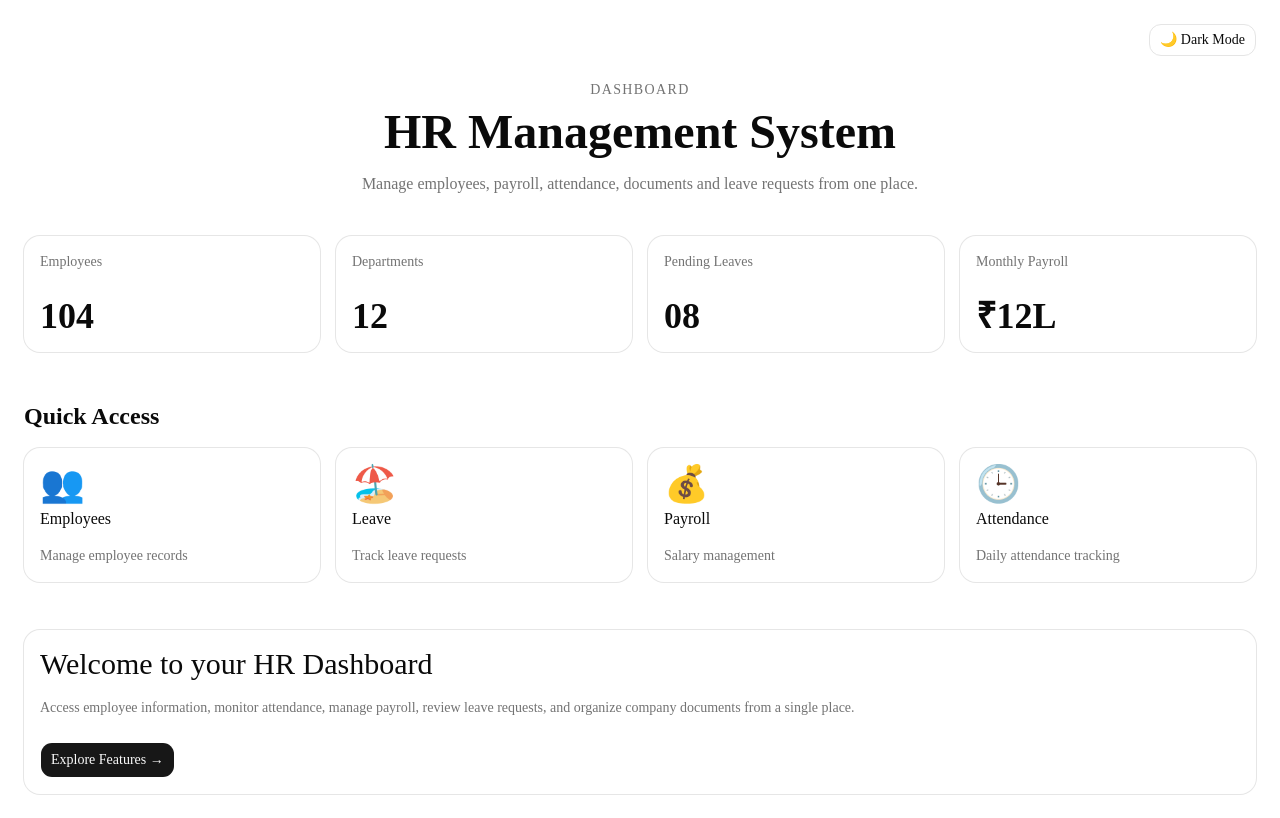
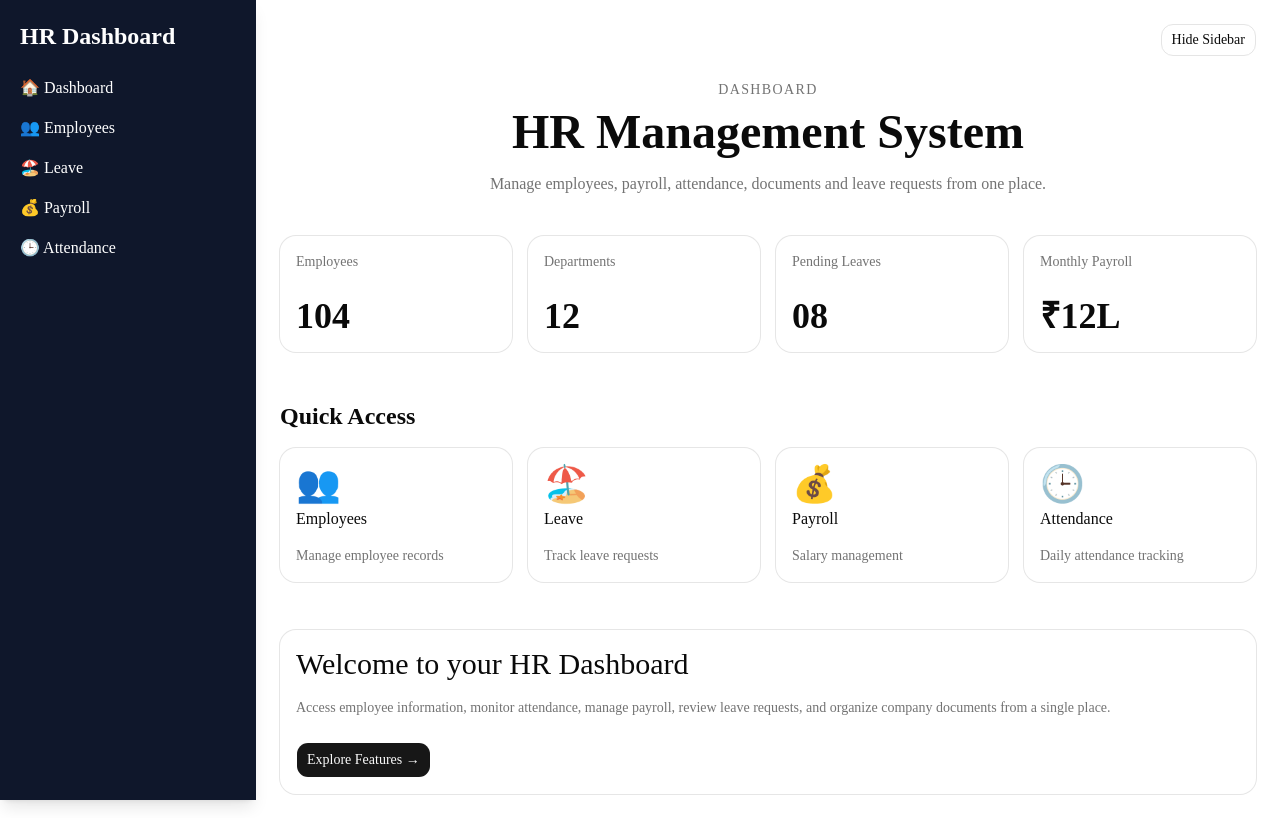
Before and after one commit to payal225/Human-resource-management-system, a Next.js app: page / in a window 1280 px wide. Built offline with nearby package versions, Linux system fonts and the light colour scheme.

Commit message:
cleaned the code

```diff
--- a/package.json
+++ b/package.json
@@ -9,6 +9,7 @@
     "lint": "eslint"
   },
   "dependencies": {
+    "@reduxjs/toolkit": "^2.12.0",
     "@tanstack/react-query": "^5.101.0",
     "ag-grid-community": "^35.3.1",
     "ag-grid-react": "^35.3.1",
@@ -20,6 +21,7 @@
     "radix-ui": "^1.5.0",
     "react": "19.2.4",
     "react-dom": "19.2.4",
+    "react-redux": "^9.3.0",
     "react-router-dom": "^7.18.0",
     "shadcn": "^4.11.0",
     "tailwind-merge": "^3.6.0",
--- a/src/app/layout.tsx
+++ b/src/app/layout.tsx
@@ -23,18 +23,18 @@ export const metadata: Metadata = {
 
 export default function RootLayout({
   children,
-}: Readonly<{
+}: {
   children: ReactNode;
-}>) {
+}) {
   return (
-    <Providers>
     <html lang="en" suppressHydrationWarning>
       <body
         className={`${geistSans.variable} ${geistMono.variable} antialiased`}
       >
-        <ThemeProvider>{children}</ThemeProvider>
+        <Providers>
+          <ThemeProvider>{children}</ThemeProvider>
+        </Providers>
       </body>
     </html>
-    </Providers>
   );
 }
--- a/src/app/page.tsx
+++ b/src/app/page.tsx
@@ -1,8 +1,10 @@
-'use client';
+"use client";
 
 import Link from "next/link";
-import { useContext } from "react";
-import { ThemeContext } from "@/context/themeProvider";
+import { useDispatch, useSelector } from "react-redux";
+import type { RootState } from "@/store/store";
+import { toggleSidebar } from "@/store/sidebarSlice";
+import Sidebar from "@/components/ui/Sidebar";
 
 import { Button } from "@/components/ui/button";
 import {
@@ -13,7 +15,11 @@ import {
 } from "@/components/ui/card";
 
 export default function Home() {
-  const { isDark, toggleTheme } = useContext(ThemeContext);
+  const dispatch = useDispatch();
+
+  const isOpen = useSelector(
+    (state: RootState) => state.sidebar.isOpen
+  );
 
   const menuItems = [
     {
@@ -43,30 +49,28 @@ export default function Home() {
   ];
 
   const stats = [
-    {
-      value: "104",
-      label: "Employees",
-    },
-    {
-      value: "12",
-      label: "Departments",
-    },
-    {
-      value: "08",
-      label: "Pending Leaves",
-    },
-    {
-      value: "₹12L",
-      label: "Monthly Payroll",
-    },
+    { value: "104", label: "Employees" },
+    { value: "12", label: "Departments" },
+    { value: "08", label: "Pending Leaves" },
+    { value: "₹12L", label: "Monthly Payroll" },
   ];
 
   return (
-    <main className="min-h-screen bg-background p-6">
-      {/* Theme Toggle */}
+    <>
+      <Sidebar />
+
+      <main
+        className={`min-h-screen bg-background p-6 transition-all duration-300 ${
+          isOpen ? "ml-64" : ""
+        }`}
+      >
+        {/* Sidebar Toggle */}
         <div className="flex justify-end">
-        <Button variant="outline" onClick={toggleTheme}>
-          {isDark ? "☀️ Light Mode" : "🌙 Dark Mode"}
+          <Button
+            variant="outline"
+            onClick={() => dispatch(toggleSidebar())}
+          >
+            {isOpen ? "Hide Sidebar" : "Show Sidebar"}
           </Button>
         </div>
 
@@ -81,8 +85,8 @@ export default function Home() {
           </h1>
 
           <p className="mt-4 text-muted-foreground">
-          Manage employees, payroll, attendance, documents and leave requests
-          from one place.
+            Manage employees, payroll, attendance, documents and leave
+            requests from one place.
           </p>
         </section>
 
@@ -97,7 +101,9 @@ export default function Home() {
               </CardHeader>
 
               <CardContent>
-              <p className="text-4xl font-bold">{item.value}</p>
+                <p className="text-4xl font-bold">
+                  {item.value}
+                </p>
               </CardContent>
             </Card>
           ))}
@@ -115,7 +121,6 @@ export default function Home() {
                 <Card className="cursor-pointer transition-all hover:scale-[1.02] hover:shadow-lg">
                   <CardHeader>
                     <div className="text-4xl">{item.icon}</div>
-
                     <CardTitle>{item.title}</CardTitle>
                   </CardHeader>
 
@@ -141,9 +146,9 @@ export default function Home() {
 
             <CardContent>
               <p className="mb-6 text-muted-foreground">
-              Access employee information, monitor attendance, manage payroll,
-              review leave requests, and organize company documents from a
-              single place.
+                Access employee information, monitor attendance,
+                manage payroll, review leave requests, and organize
+                company documents from a single place.
               </p>
 
               <Link href="/blog">
@@ -155,5 +160,6 @@ export default function Home() {
           </Card>
         </section>
       </main>
+    </>
   );
 }
--- a/src/app/providers.tsx
+++ b/src/app/providers.tsx
@@ -1,7 +1,10 @@
 'use client';
 
+import { Provider } from 'react-redux';
 import { QueryClient, QueryClientProvider } from '@tanstack/react-query';
 import { useState } from 'react';
+
+import { store } from '@/store/store';
 
 export default function Providers({
   children,
@@ -13,8 +16,10 @@ export default function Providers({
   );
 
   return (
-    <QueryClientProvider client={queryClient}>
-      {children}
-    </QueryClientProvider>
+    <Provider store={store}>
+      <QueryClientProvider client={queryClient}>
+        {children}
+      </QueryClientProvider>
+    </Provider>
   );
 }
--- a/src/app/users/page.tsx
+++ b/src/app/users/page.tsx
@@ -2,25 +2,40 @@
 
 import { useQuery } from '@tanstack/react-query';
 
+type User = {
+  id: number;
+  name: string;
+  username: string;
+  email: string;
+  phone: string;
+  website: string;
+};
+
 export default function UsersPage() {
-  const { data, isLoading, error } = useQuery({
+  const { data, isLoading, error } = useQuery<User[]>({
     queryKey: ['users'],
-    queryFn: async () => {
+    queryFn: async (): Promise<User[]> => {
       const res = await fetch(
         'https://jsonplaceholder.typicode.com/users'
       );
+
+      if (!res.ok) {
+        throw new Error('Failed to fetch users');
+      }
+
       return res.json();
     },
   });
 
   if (isLoading) return <p>Loading...</p>;
+
   if (error) return <p>Error loading users</p>;
 
   return (
     <div>
       <h1>Users</h1>
 
-      {data?.map((user: any) => (
+      {data?.map((user) => (
         <div key={user.id}>
           {user.name}
         </div>
--- /dev/null
+++ b/src/components/ui/Sidebar.tsx
@@ -0,0 +1,45 @@
+"use client";
+
+import Link from "next/link";
+import { useSelector } from "react-redux";
+import type { RootState } from "@/store/store";
+
+export default function Sidebar() {
+  const isOpen = useSelector(
+    (state: RootState) => state.sidebar.isOpen
+  );
+
+  if (!isOpen) return null;
+
+  return (
+    <aside className="fixed left-0 top-0 z-50 h-screen w-64 bg-slate-900 p-5 text-white shadow-lg">
+      <h2 className="mb-6 text-2xl font-bold">
+        HR Dashboard
+      </h2>
+
+      <nav>
+        <ul className="space-y-4">
+          <li>
+            <Link href="/">🏠 Dashboard</Link>
+          </li>
+
+          <li>
+            <Link href="/employees">👥 Employees</Link>
+          </li>
+
+          <li>
+            <Link href="/leaves">🏖️ Leave</Link>
+          </li>
+
+          <li>
+            <Link href="/salary">💰 Payroll</Link>
+          </li>
+
+          <li>
+            <Link href="/attendance">🕒 Attendance</Link>
+          </li>
+        </ul>
+      </nav>
+    </aside>
+  );
+}
--- /dev/null
+++ b/src/store/sidebarSlice.ts
@@ -0,0 +1,16 @@
+import { createSlice } from "@reduxjs/toolkit";
+
+const sidebarSlice = createSlice({
+  name: "sidebar",
+  initialState: {
+    isOpen: true,
+  },
+  reducers: {
+    toggleSidebar: (state) => {
+      state.isOpen = !state.isOpen;
+    },
+  },
+});
+
+export const { toggleSidebar } = sidebarSlice.actions;
+export default sidebarSlice.reducer;
--- /dev/null
+++ b/src/store/store.ts
@@ -0,0 +1,11 @@
+import { configureStore } from "@reduxjs/toolkit";
+import sidebarReducer from "./sidebarSlice";
+
+export const store = configureStore({
+  reducer: {
+    sidebar: sidebarReducer,
+  },
+});
+
+export type RootState = ReturnType<typeof store.getState>;
+export type AppDispatch = typeof store.dispatch;
--- /dev/null
+++ b/src/store/themeSlice.ts
@@ -0,0 +1,22 @@
+import { createSlice } from "@reduxjs/toolkit";
+
+type ThemeState = {
+  mode: "light" | "dark";
+};
+
+const initialState: ThemeState = {
+  mode: "light",
+};
+
+const themeSlice = createSlice({
+  name: "theme",
+  initialState,
+  reducers: {
+    toggleTheme: (state) => {
+      state.mode = state.mode === "light" ? "dark" : "light";
+    },
+  },
+});
+
+export const { toggleTheme } = themeSlice.actions;
+export default themeSlice.reducer;
```
Also changed, not shown: 1 other file (tests, documents, lock files or other folders). Lines whose indentation alone changed are shown as unchanged.
